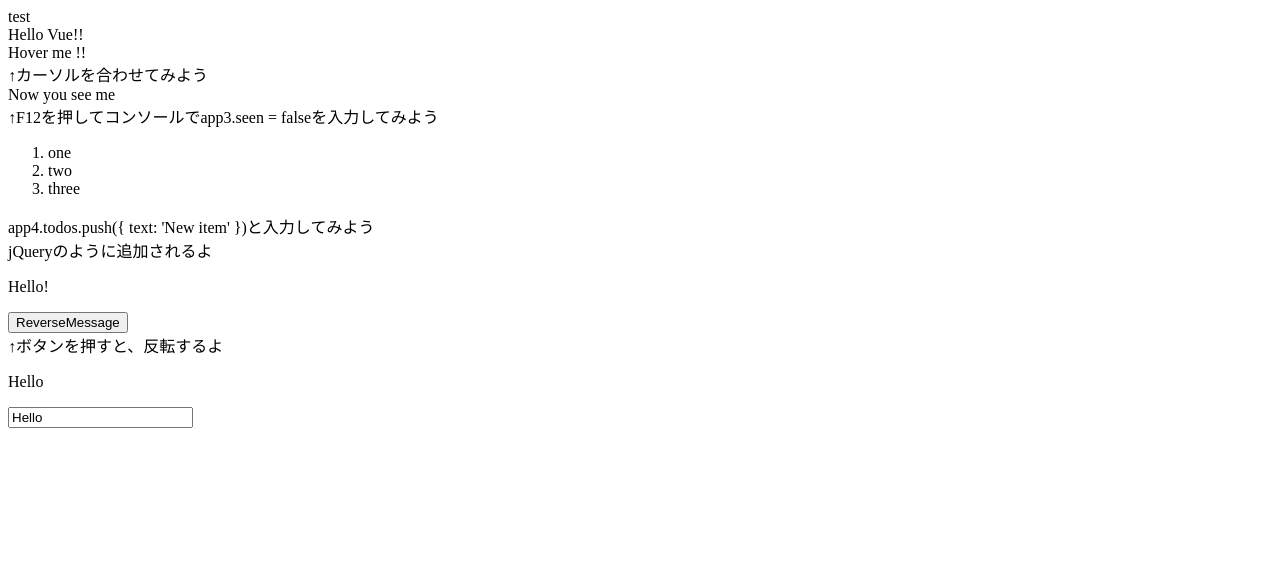
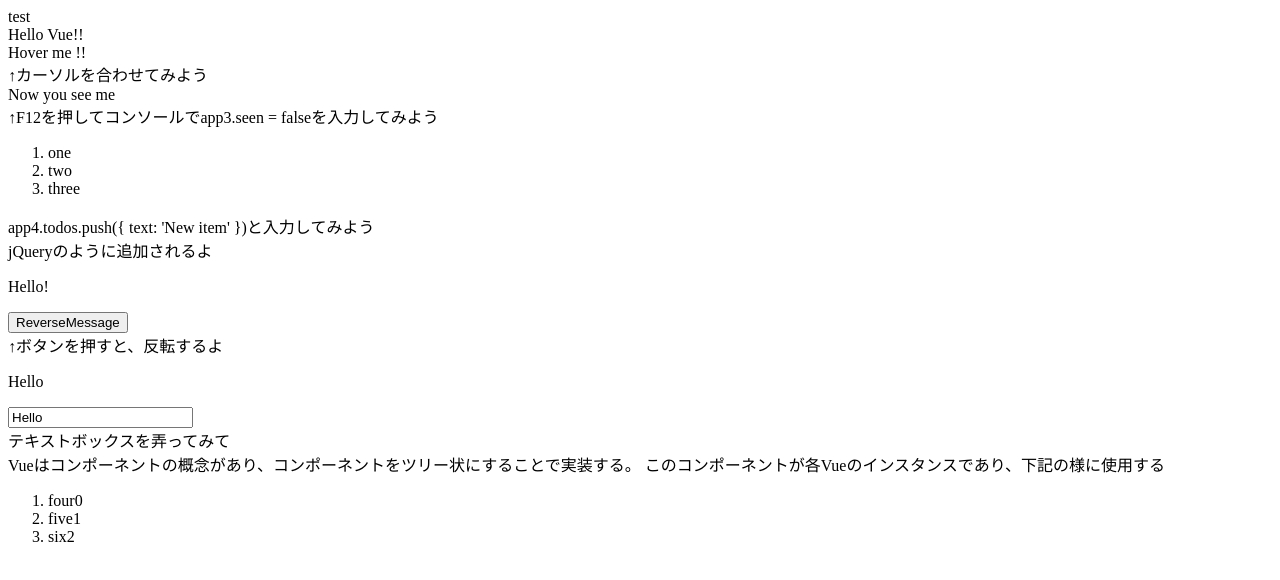
Before and after one commit to hirotoyoshidome/learn-vue, a plain HTML site: page index.html in a window 1280 px wide. Drawn offline with nearby package versions, Linux system fonts and the light colour scheme.

Commit message:
コンポーネントについて追加

```diff
--- a/index.html
+++ b/index.html
@@ -36,9 +36,23 @@
     </div>
     <div id="app-6">
       <p>{{ message }}</p>
-      <input v-model="message" />
+      <input v-model="message" /><br/>
+      テキストボックスを弄ってみて
     </div>
 
+    <div>
+    Vueはコンポーネントの概念があり、コンポーネントをツリー状にすることで実装する。
+    このコンポーネントが各Vueのインスタンスであり、下記の様に使用する
+    </div>
+    <div id="app-7">
+      <ol>
+        <todo-item
+          v-for="item in groceryList"
+          v-bind:todo="item"
+          v-bind:key="item.id"
+        ></todo-item>
+      </ol>
+    </div>
 
     <script>
       <!-- idで引っ掛けて、動的に文字を置き換える -->
@@ -93,6 +107,22 @@
           message:  'Hello'
         }
       })
+
+      // コンポーネント
+      Vue.component('todo-item', {
+        props: ['todo'],
+        template: '<li>{{ todo.text }}{{ todo.id }}</li>'
+      })
+      var app7 = new Vue({
+        el: '#app-7',
+        data: {
+          groceryList: [
+            { id: 0, text: "four" },
+            { id: 1, text: "five" },
+            { id: 2, text: "six" }
+          ]
+        }
+      })
     </script>
   </body>
 </html>
```
